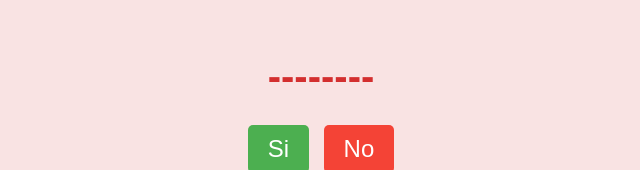
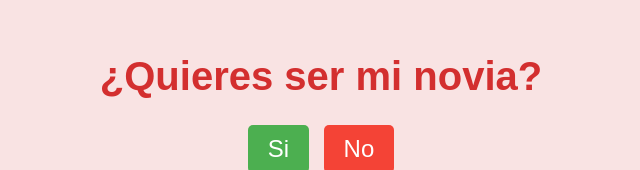
Before and after one commit to Kenzo9125/Kenzo9125.github.io, a plain HTML site: page index.html in a window 1280 px wide. Shown: the part 138-308 px from the top of the page, without its empty margins (319-959 px from the left). Drawn offline with Linux system fonts and the light colour scheme; no server answers.

Commit message:
index.html

```diff
--- a/index.html
+++ b/index.html
@@ -8,7 +8,7 @@
 </head>
 <body>
     <div class="container">
-        <h1>--------</h1>
+        <h1>¿Quieres ser mi novia?</h1>
         <div class="buttons">
             <button class="yes-button" onclick="handleYesClick()">Si</button>
             <button class="no-button" onclick="handleNoClick()">No</button>
```
